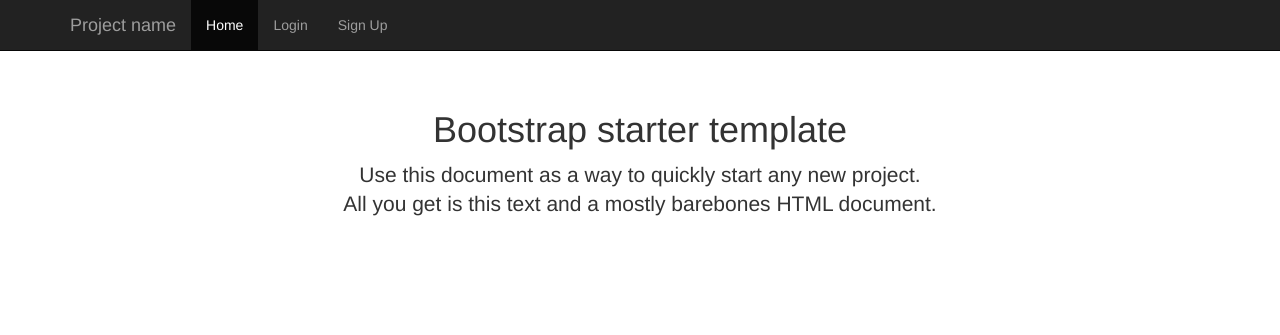
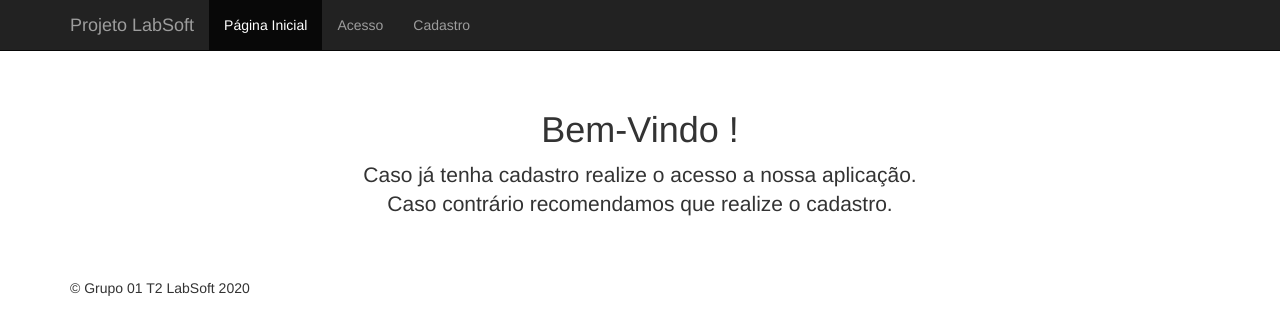
Before and after one commit to gilandrade/LabEngSoft2020T2G1, a Flask app: page / in a window 1280 px wide. Shown: the top 335 px of the page. Run offline with Flask 2, Linux system fonts and the light colour scheme; some libraries are stand-ins or nearby versions.

Commit message:
Add files via upload
Atualização dos arquivos

```diff
--- a/templates/dashboard.html
+++ b/templates/dashboard.html
@@ -19,7 +19,7 @@ Dashboard
             <span class="icon-bar"></span>
             <span class="icon-bar"></span>
           </button>
-          <a class="navbar-brand" href="#">Project name</a>
+          <a class="navbar-brand" href="#">Projeto LabSoft</a>
         </div>
         <div id="navbar" class="navbar-collapse collapse">
           <ul class="nav navbar-nav navbar-right">
@@ -51,14 +51,14 @@ Dashboard
             <li><a href="">Another nav item</a></li>
             <li><a href="">More navigation</a></li>
           </ul>
-          <ul class="nav nav-sidebar">
+          <ul class="nav nav-sidebar" >
             <li><a href="">Nav item again</a></li>
             <li><a href="">One more nav</a></li>
             <li><a href="">Another nav item</a></li>
           </ul>
         </div>
         <div class="col-sm-9 col-sm-offset-3 col-md-10 col-md-offset-2 main">
-          <h1 class="page-header">Welcome, {{ name }}</h1>
+          <h1 class="page-header">Seja bem-vindo, {{ name }} !</h1>
 
           <div class="row placeholders">
             <div class="col-xs-6 col-sm-3 placeholder">
--- a/templates/index.html
+++ b/templates/index.html
@@ -19,13 +19,13 @@ Demo App
             <span class="icon-bar"></span>
             <span class="icon-bar"></span>
           </button>
-          <a class="navbar-brand" href="#">Project name</a>
+          <a class="navbar-brand" href="#">Projeto LabSoft</a>
         </div>
         <div id="navbar" class="collapse navbar-collapse">
           <ul class="nav navbar-nav">
-            <li class="active"><a href="#">Home</a></li>
-            <li><a href="{{ url_for('login') }}">Login</a></li>
-            <li><a href="{{ url_for('signup') }}">Sign Up</a></li>
+            <li class="active"><a href="#">Página Inicial</a></li>
+            <li><a href="{{ url_for('login') }}">Acesso</a></li>
+            <li><a href="{{ url_for('signup') }}">Cadastro</a></li>
           </ul>
         </div><!--/.nav-collapse -->
       </div>
@@ -34,9 +34,14 @@ Demo App
     <div class="container">
 
       <div class="starter-template">
-        <h1>Bootstrap starter template</h1>
-        <p class="lead">Use this document as a way to quickly start any new project.<br> All you get is this text and a mostly barebones HTML document.</p>
+        <h1>Bem-Vindo !</h1>
+        <p class="lead">Caso já tenha cadastro realize o acesso a nossa aplicação.<br> Caso contrário recomendamos que realize o cadastro.</p>
       </div>
 
+      <footer>
+        <p>© Grupo 01 T2 LabSoft 2020</p>
+      </footer>
+
     </div><!-- /.container -->
+
 {% endblock %}
```
Also changed, not shown: templates/login.html (+8 -2 lines), templates/signup.html (+9 -3 lines).
